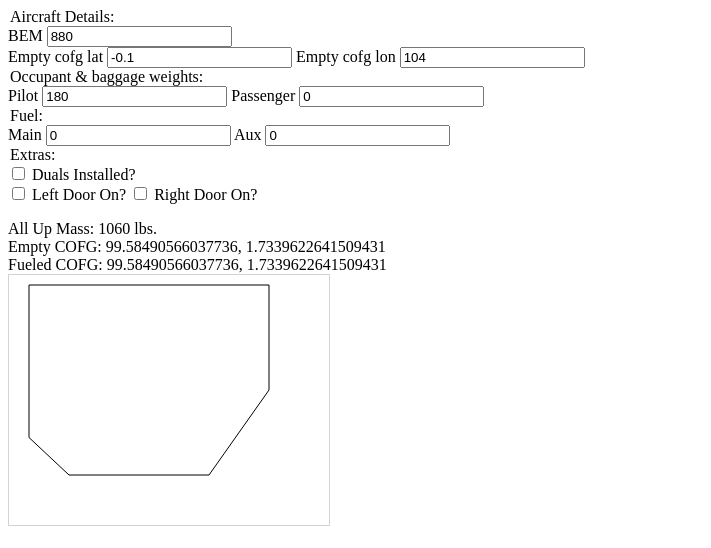
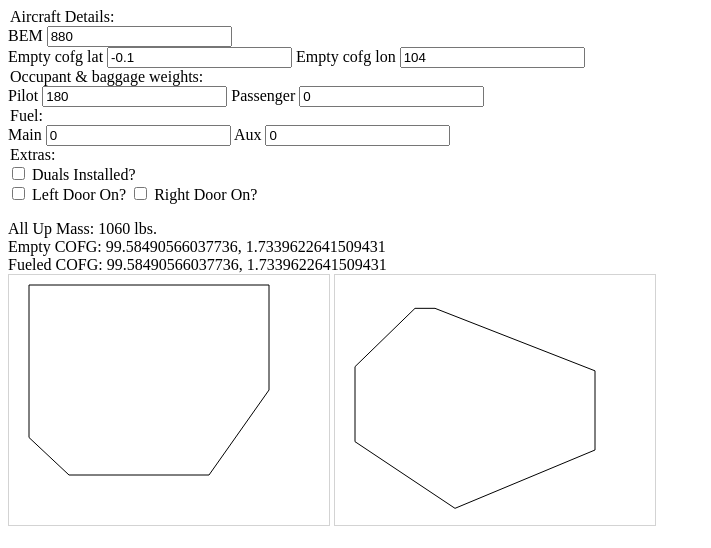
Before and after one commit to PriceChild/cofg, a plain HTML site: page index.html in a window 1280 px wide. Shown: the whole page, without its empty margins (0-711 px from the left). Drawn offline with Linux system fonts and the light colour scheme.

Commit message:
lat canvas

```diff
--- a/index.html
+++ b/index.html
@@ -103,12 +103,14 @@
             function calculateCoordinates(canvas, max, min, value){
                 var realwidth = max-min;
                 var realdiff = value-min;
-                var alongpercentage = realdiff/realwidth
+                var alongpercentage = realdiff/realwidth;
                 return alongpercentage*canvas;
             };
             function drawGraph(){
                 var c = document.getElementById("loncanvas");
                 var ctx = c.getContext("2d");
+
+                ctx.clearRect(0, 0, c.width, c.height);
 
                 var lonmaxw = 103;
                 var lonminw = 95;
@@ -117,23 +119,50 @@
 
                 var coordinates = [[95.5, 920], [95.5, 1225], [96.5, 1300], [100, 1300], [101.5, 1130], [101.5, 920]];
 
-                canvaswidth = loncanvas.scrollWidth;
-                canvasheight = loncanvas.scrollHeight;
+                var canvaswidth = c.scrollWidth;
+                var canvasheight = c.scrollHeight;
 
                 ctx.beginPath();
                 ctx.moveTo(calculateCoordinates(canvaswidth, lonmaxw, lonminw, coordinates[0][0]),calculateCoordinates(canvasheight, lonmaxh, lonminh, coordinates[0][1]));
                 for (var i=1, coordinate; coordinate = coordinates[i]; i++) {
                     ctx.lineTo(calculateCoordinates(canvaswidth, lonmaxw, lonminw, coordinate[0]),calculateCoordinates(canvasheight, lonmaxh, lonminh, coordinate[1]));
                 };
-                ctx.lineTo(calculateCoordinates(canvaswidth, lonmaxw, lonminw, coordinates[0][0]),calculateCoordinates(canvasheight, lonmaxh, lonminh, coordinates[0][1]));
+                ctx.closePath();
                 ctx.stroke();
-                ctx.closePath();
 
                 ctx.beginPath();
                 ctx.moveTo(calculateCoordinates(canvaswidth, lonmaxw, lonminw, zfglon),calculateCoordinates(canvasheight, lonmaxh, lonminh, zfgweights));
                 ctx.lineTo(calculateCoordinates(canvaswidth, lonmaxw, lonminw, togwlon),calculateCoordinates(canvasheight, lonmaxh, lonminh, togwweights));
                 ctx.stroke();
+
+                var c = document.getElementById("latcanvas");
+                var ctx = c.getContext("2d");
+
+                ctx.clearRect(0, 0, c.width, c.height);
+
+                var latmaxw = 103;
+                var latminw = 95;
+                var latmaxh = 3;
+                var latminh = -3;
+
+                var coordinates = [[95.5, -0.8], [95.5, 1], [98, 2.6], [101.5, 1.2], [101.5, -0.7], [97.5, -2.2], [97, -2.2]];
+
+                var canvaswidth = c.scrollWidth;
+                var canvasheight = c.scrollHeight;
+
+                ctx.beginPath();
+                ctx.moveTo(calculateCoordinates(canvaswidth, latmaxw, latminw, coordinates[0][0]),calculateCoordinates(canvasheight, latmaxh, latminh, coordinates[0][1]));
+                for (var i=1, coordinate; coordinate = coordinates[i]; i++) {
+                    ctx.lineTo(calculateCoordinates(canvaswidth, latmaxw, latminw, coordinate[0]),calculateCoordinates(canvasheight, latmaxh, latminh, coordinate[1]));
+                };
                 ctx.closePath();
+                ctx.stroke();
+
+                ctx.beginPath();
+                ctx.moveTo(calculateCoordinates(canvaswidth, latmaxw, latminw, zfglon),calculateCoordinates(canvasheight, latmaxh, latminh, zfglat));
+                ctx.lineTo(calculateCoordinates(canvaswidth, latmaxw, latminw, togwlon),calculateCoordinates(canvasheight, latmaxh, latminh, togwlat));
+                ctx.stroke();
+
             };
             function updatePage(){
                 calculateTotals();
@@ -180,5 +209,6 @@
         <div id="emptyCOFG"></div>
         <div id="fullCOFG"></div>
         <canvas id="loncanvas" width="320" height="250" style="border:1px solid #d3d3d3;background:#ffffff"></canvas>
+        <canvas id="latcanvas" width="320" height="250" style="border:1px solid #d3d3d3;background:#ffffff"></canvas>
     </body>
 </html>
```
